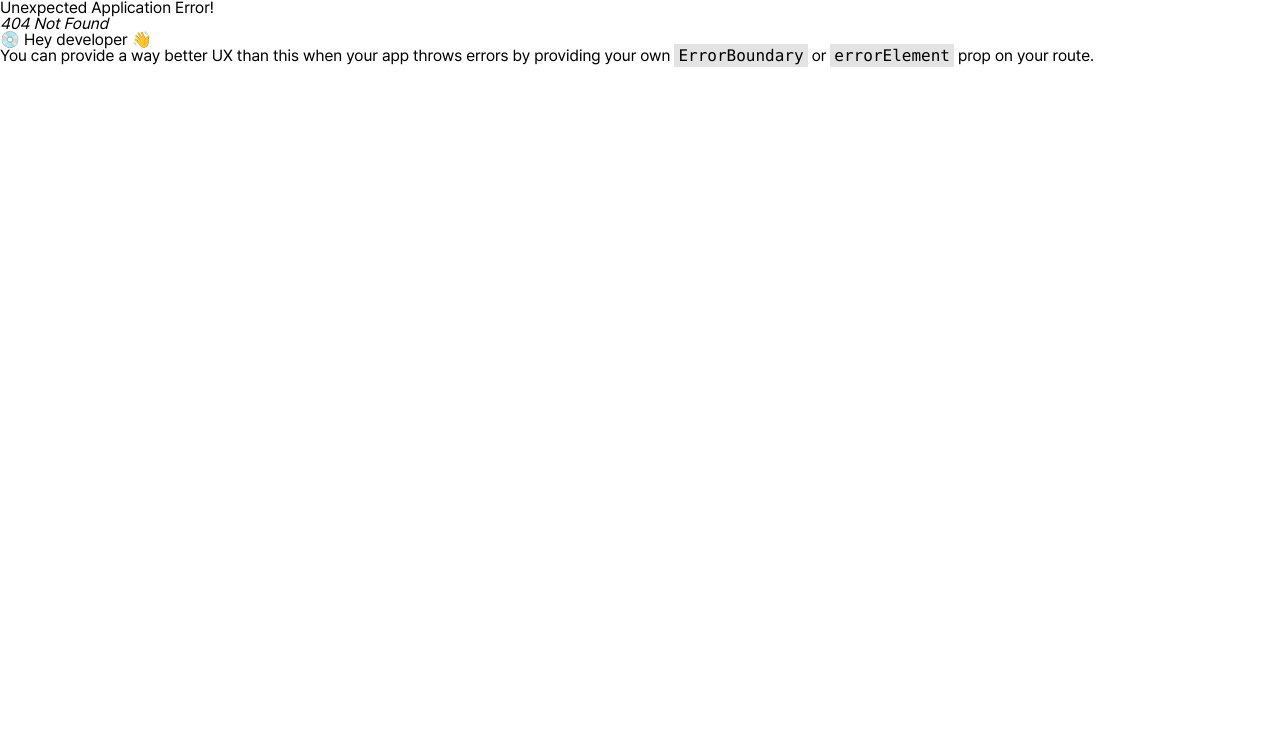
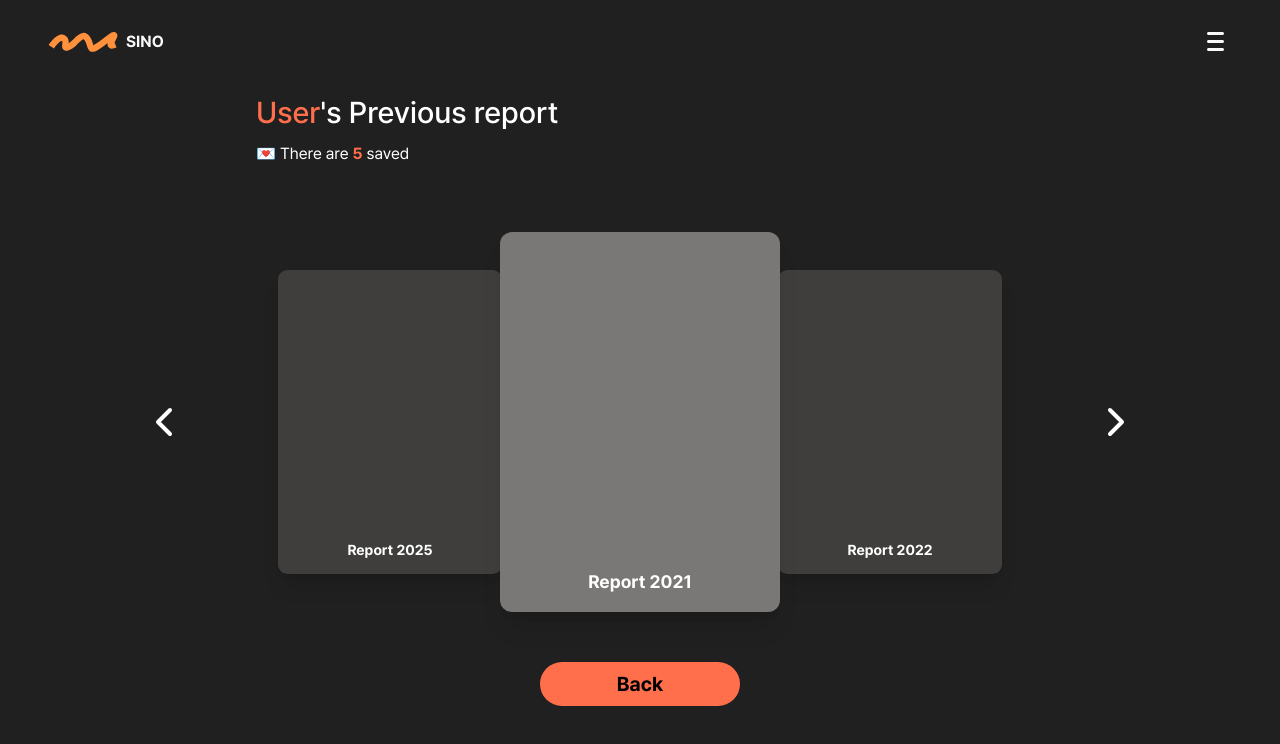
Before and after one commit to UMC-SINO/SINO-Front, a React (Vite) app: page /report-view in a window 1280 px wide. Before the commit this address had no page. Shown: the top 744 px of the page. Built offline with nearby package versions, Linux system fonts and the light colour scheme.

Commit message:
[#29] feat: 리포트 뷰 페이지 UI 구현

```diff
--- /dev/null
+++ b/src/pages/ReportView.tsx
@@ -0,0 +1,94 @@
+import { motion } from 'framer-motion';
+import { useState } from 'react';
+import { ChevronLeft, ChevronRight } from 'lucide-react';
+import Button from '@/components/common/Button';
+import { useNavigate } from 'react-router-dom';
+
+const items = Array.from({ length: 5 }, (_, i) => ({
+  title: `Report 202${i + 1}`,
+}));
+
+const getOffset = (index: number, activeIndex: number, length: number) => {
+  const raw = index - activeIndex;
+  const half = Math.floor(length / 2);
+  if (raw > half) return raw - length;
+  if (raw < -half) return raw + length;
+  return raw;
+};
+
+const ReportView = () => {
+  const [activeIndex, setActiveIndex] = useState(0);
+  const total = items.length;
+
+  const navigate = useNavigate();
+
+  const movePrev = () => {
+    setActiveIndex((prev) => (prev - 1 + total) % total);
+  };
+
+  const moveNext = () => {
+    setActiveIndex((prev) => (prev + 1) % total);
+  };
+
+  return (
+    <div className='flex flex-col items-center justify-center min-h-dvh'>
+      <div className='text-white flex flex-col w-full max-w-3xl'>
+        <h1 className='text-3xl font-medium mb-4'>
+          <span className='text-[#FF6F4B]'>User</span>'s Previous report
+        </h1>
+        <p>
+          💌 There are <span className='text-[#FF6F4B] font-semibold'>{total}</span> saved
+        </p>
+      </div>
+
+      <div className='relative w-full max-w-5xl h-120 flex items-center justify-center overflow-hidden mt-5'>
+        <button
+          onClick={movePrev}
+          className='absolute left-0 z-20 p-3 rounded-full bg-inherit hover:bg-white/10 transition cursor-pointer'
+        >
+          <ChevronLeft className='text-white w-12 h-12' />
+        </button>
+
+        {items.map((item, index) => {
+          const offset = getOffset(index, activeIndex, total);
+
+          return (
+            <motion.div
+              key={item.title}
+              onClick={() => setActiveIndex(index)}
+              animate={{
+                x: offset * 250,
+                scale: offset === 0 ? 1 : 0.8,
+                opacity: Math.abs(offset) > 1 ? 0 : 1,
+                zIndex: offset === 0 ? 10 : 5,
+                backgroundColor: offset === 0 ? '#7A7876' : '#3F3E3D',
+              }}
+              transition={{
+                type: 'spring',
+                stiffness: 260,
+                damping: 28,
+              }}
+              className='absolute w-70 h-95 rounded-xl cursor-pointer bg-[#62605F] shadow-xl flex items-end justify-center p-4 '
+            >
+              <h2 className='text-lg font-semibold text-white'>{item.title}</h2>
+            </motion.div>
+          );
+        })}
+
+        {/* RIGHT ARROW */}
+        <button
+          onClick={moveNext}
+          className='absolute right-0 z-20 p-3 rounded-full bg-inherit hover:bg-white/10 transition cursor-pointer'
+        >
+          <ChevronRight className='text-white w-12 h-12' />
+        </button>
+      </div>
+
+      <Button type='button' onClick={() => navigate(-1)} className=' w-50'>
+        Back
+      </Button>
+    </div>
+  );
+};
+
+export default ReportView;
```
Also changed, not shown: src/Router.tsx (+7 -2 lines), src/pages/signin/LgoinPage.tsx (renamed from src/pages/LgoinPage.tsx), src/pages/signin/SignupPage.tsx (renamed from src/pages/SignupPage.tsx).
